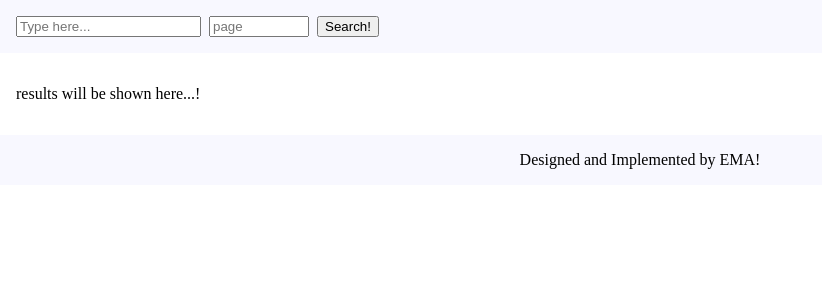
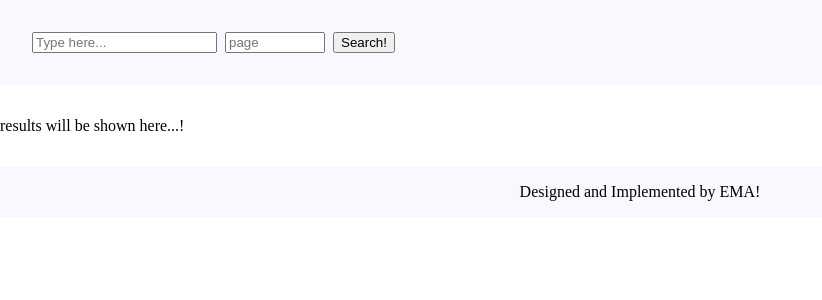
Before and after one commit to marasiali/IEProject2, a Flask app: page / in a window 1280 px wide. Shown: the top 300 px of the page, without its empty margins (0-822 px from the left). Run offline with Flask 2, Linux system fonts and the light colour scheme.

Commit message:
styles updated

```diff
--- a/static/style.css
+++ b/static/style.css
@@ -9,7 +9,7 @@ html, body {
 }
 
 .form {
-	padding: 16px;
+	padding: 32px;
     display: flex;
     flex-direction: row;
     align-items: center;
@@ -26,9 +26,13 @@ input[type="number"] {
 
 .main {
 	padding: 16px;
+	padding-left: 0px;
 }
 
 .results {
+	padding: 0px;
+	padding-left: 32px;
+	list-style-type: none;
     display: flex;
     flex-direction: column;
     align-items: flex-start;
```
